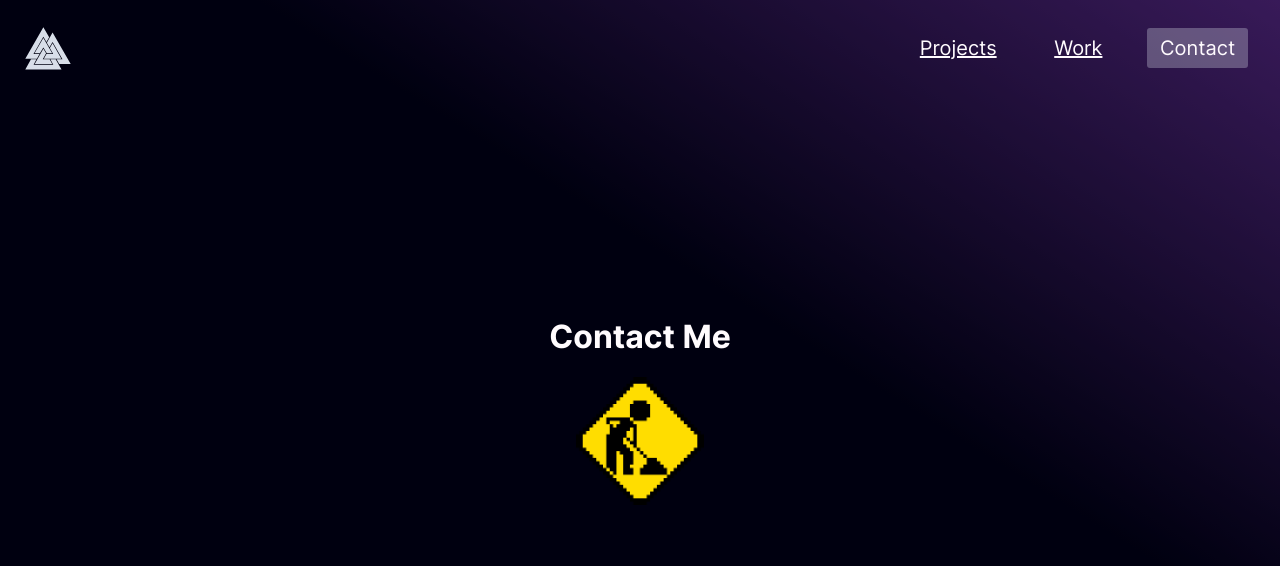
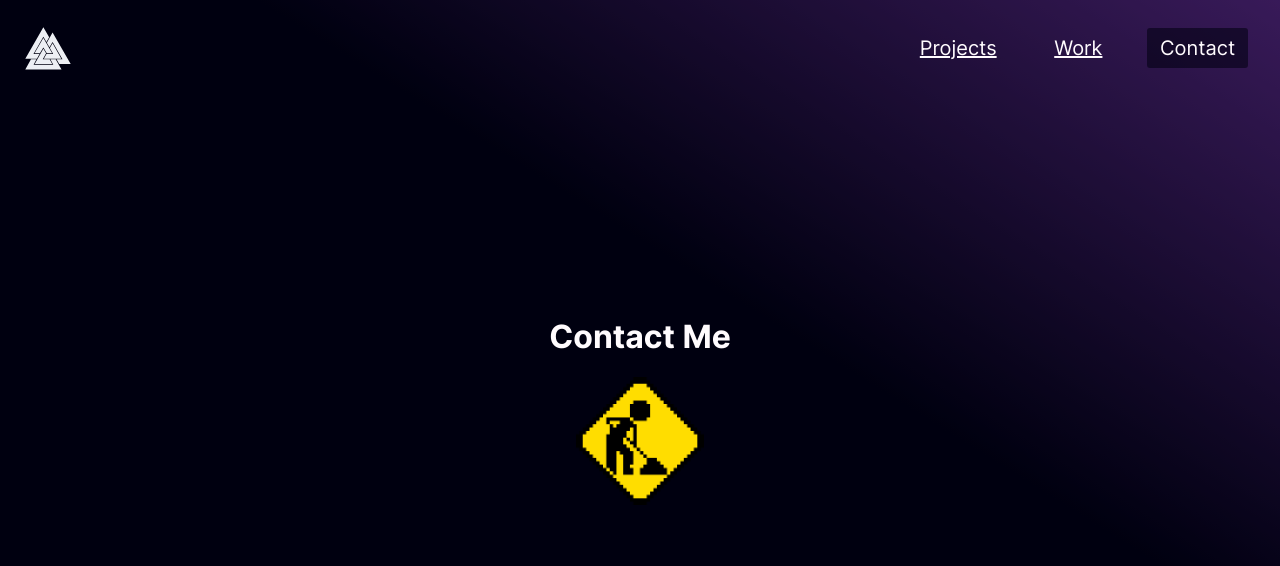
Before and after one commit to kurgon/kurgon-web, a SvelteKit app: page /Contact in a window 1280 px wide. Shown: the top 566 px of the page. Built offline with nearby package versions, Linux system fonts and the light colour scheme.

Commit message:
+Change Valknut color +Change Navlink color

```diff
--- a/src/components/Navbar.svelte
+++ b/src/components/Navbar.svelte
@@ -80,7 +80,8 @@
         }
         a.active,
         a:hover {
-          background-color: #d8dee950;
+          // background-color: #d8dee950;
+          background-color: #00001090;
         }
         a.active {
           text-decoration: none;
```
Also changed, not shown: src/assets/Valknut.svg.
